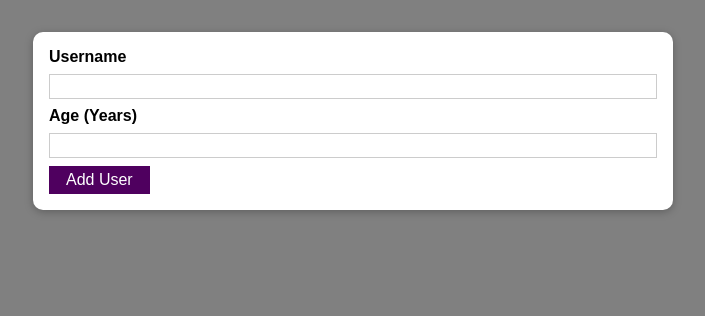
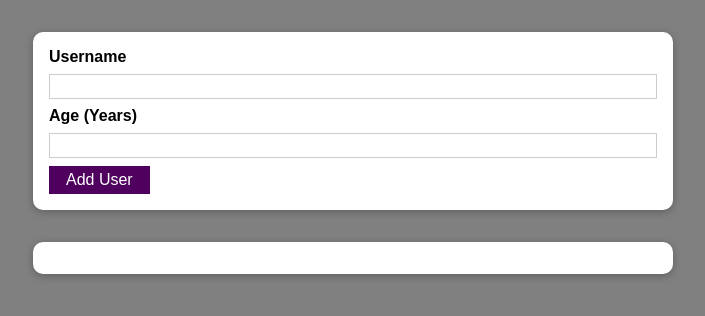
Before and after one commit to VolkanGurbuz/UserSystem, a React (Create React App) app: page / in a window 1280 px wide. Shown: the top 316 px of the page, without its empty margins (287-992 px from the left). Built offline with nearby package versions, Linux system fonts and the light colour scheme.

Commit message:
adding users list component

```diff
--- a/src/App.js
+++ b/src/App.js
@@ -1,12 +1,14 @@
 import React from 'react';
 import AddUser from "./components/Users/AddUser";
+import UsersList from "./components/Users/UsersList";
 
 function App() {
-  return (
-    <div>
-    <AddUser/>
-    </div>
-  );
+    return (
+        <div>
+            <AddUser/>
+            <UsersList users={[]}/>
+        </div>
+    );
 }
 
 export default App;
--- /dev/null
+++ b/src/components/Users/UsersList.js
@@ -0,0 +1,15 @@
+import React from "react";
+import Card from "../UI/Card";
+import classes from "./UsersList.module.css"
+
+const UsersList = (props) => {
+    return (<Card className={classes.users}>
+        <ul>
+            {props.users.map(user => <li>{user.name} ({user.age} years old.) </li>)}
+        </ul>
+    </Card>);
+
+}
+
+
+export default UsersList;
--- /dev/null
+++ b/src/components/Users/UsersList.module.css
@@ -0,0 +1,16 @@
+.users {
+    margin: 2rem auto;
+    width: 90%;
+    max-width: 40rem;
+}
+
+.users ul {
+    list-style: none;
+    padding: 1rem;
+}
+
+.users li {
+    border: 1px solid #ccc;
+    margin: 0.5rem 0;
+    padding: 0.5rem;
+}
```
